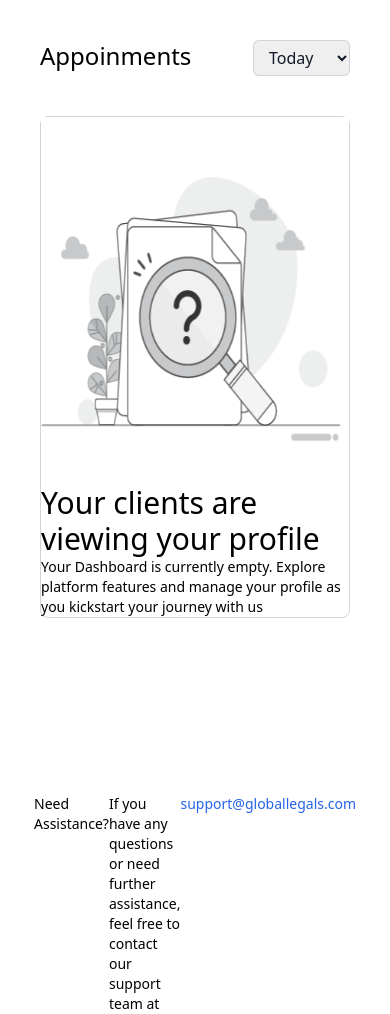
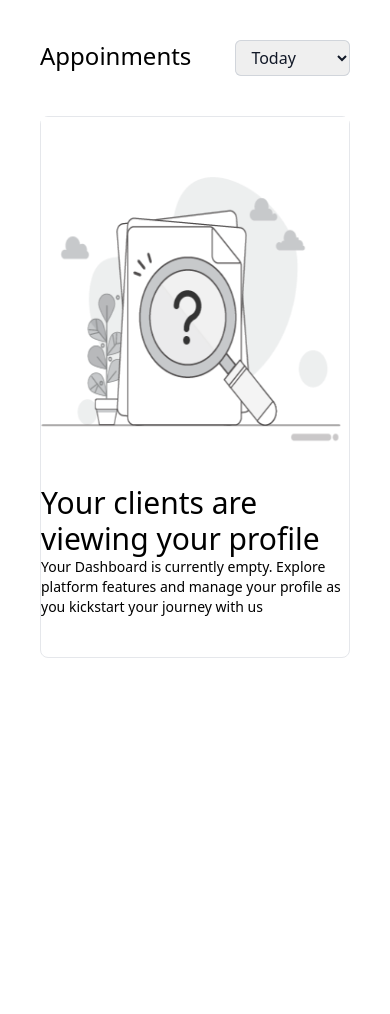
Before and after one commit to Nagarjunl/global-legals-ui, a React (Vite) app: page /client in a window 390 px wide. After the commit the page ends 844 px from the top, so only its background shows below. Built offline with nearby package versions, Linux system fonts and the light colour scheme.

Commit message:
fixed style

```diff
--- a/src/pages/ClientImage.jsx
+++ b/src/pages/ClientImage.jsx
@@ -4,33 +4,28 @@ function ClientImage() {
   return (
     <>
       <div className="mx-10 h-screen">
-
         <div className="flex py-10 flex-row justify-between gap-7">
           <p className="text-black text-2xl font-medium">Appoinments</p>
           <div className=" flex ">
             <select
-              className="ml-10 block ml-4 w-full rounded-md border-0 py-1.5 pl-3 pr-5 text-gray-900 ring-1 ring-inset ring-gray-300 focus:ring-2 focus:ring-indigo-600 sm:text-sm sm:leading-6"
+              className="ml-10 block ml-4 w-full rounded-md border-0 py-1.5 pl-3 pr-5 text-gray-900 ring-1 ring-inset ring-gray-300 focus:ring-2  sm:text-sm sm:leading-6"
               defaultValue="Today"
             >
               <option>Today</option>
+              <option>Tomorrow</option>
             </select>
           </div>
         </div>
-        <div className="rounded-lg border border-gray-300 flex flex-col items-center">
+        <div className="rounded-lg border flex flex-col items-center">
           <div className=" r bg-white   flex flex-col items-center py-10   gap-5">
             <img src={image1} className="h-72 w-96" alt="image" />
           </div>
           <h1 className="text-3xl">Your clients are viewing your profile</h1>
-          <p className="text-sm ">Your Dashboard is currently empty. Explore platform features and manage your profile as you kickstart your journey with us</p>
-
+          <p className="text-sm mb-10">
+            Your Dashboard is currently empty. Explore platform features and
+            manage your profile as you kickstart your journey with us
+          </p>
         </div>
-
-        <div className="flex justify-center mt-44">
-          <p className="text-sm">Need Assistance?</p>
-          <p className="text-sm">If you have any questions or need further assistance, feel free to contact our support team at</p>
-          <p className="text-blue-600 text-sm">support@globallegals.com</p>
-        </div>
-
       </div>
     </>
   );
```
